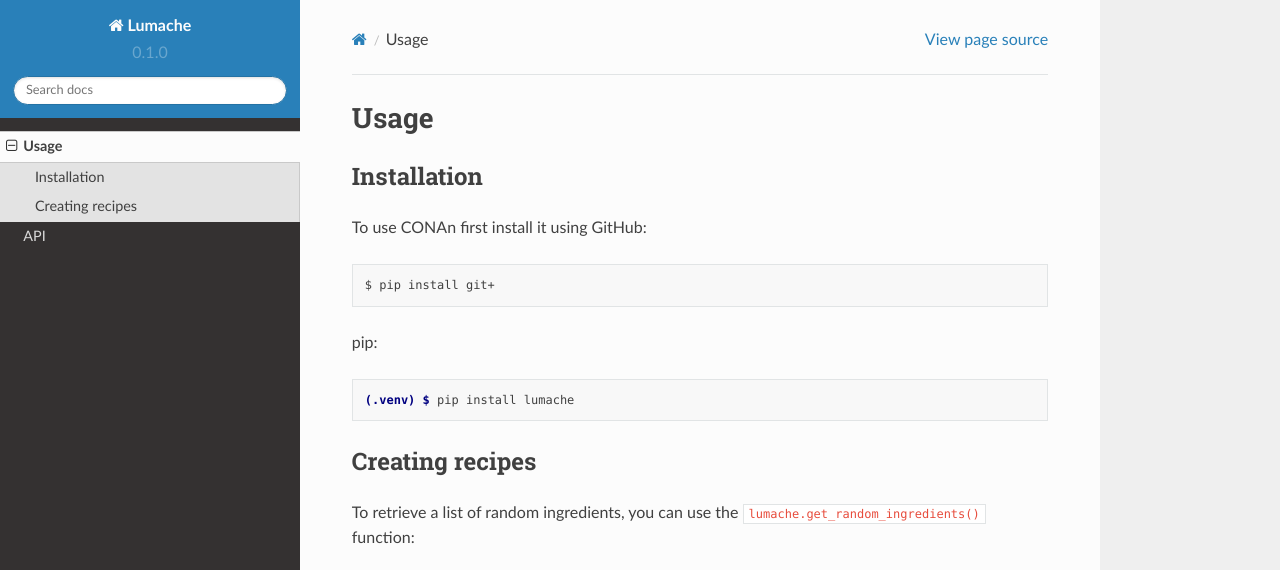
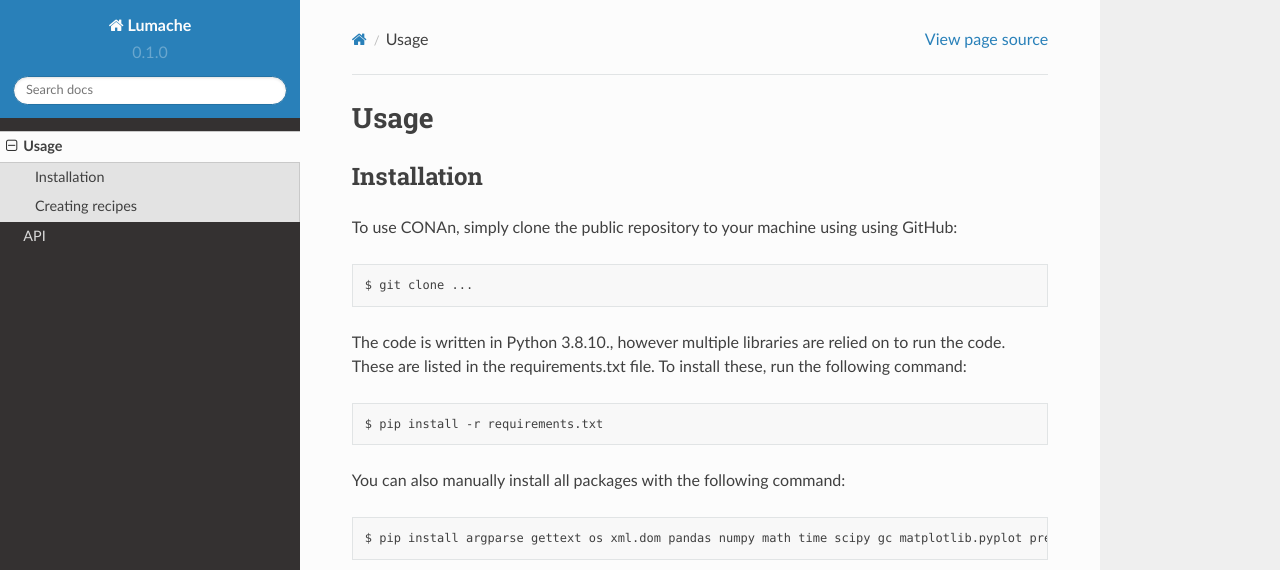
Before and after one commit to LeonardDick/rtd-tutorial, a Sphinx documentation site: the page built from docs/source/usage.rst, in a window 1280 px wide and 1349 px high, cut to the strip 0-570 px from the top of the window. Built offline with Sphinx 7.4.7 and the Read the Docs theme 2.0.0, drawn with Linux system fonts in a browser that asks for light colours.

Commit message:
install2

```diff
--- a/docs/source/usage.rst
+++ b/docs/source/usage.rst
@@ -6,15 +6,18 @@ Usage
 Installation
 ------------
 
-To use CONAn first install it using GitHub::
+To use CONAn, simply clone the public repository to your machine using using GitHub::
 
-    $ pip install git+
+    $ git clone ...
 
-pip:
+The code is written in Python 3.8.10., however multiple libraries are relied on to run the code. These are listed in the requirements.txt file. To install these, run the following command::
 
-.. code-block:: console
+    $ pip install -r requirements.txt
 
-   (.venv) $ pip install lumache
+You can also manually install all packages with the following command::
+
+    $ pip install argparse gettext os xml.dom pandas numpy math time scipy gc matplotlib.pyplot prettytable cdist
+
 
 Creating recipes
 ----------------
```
